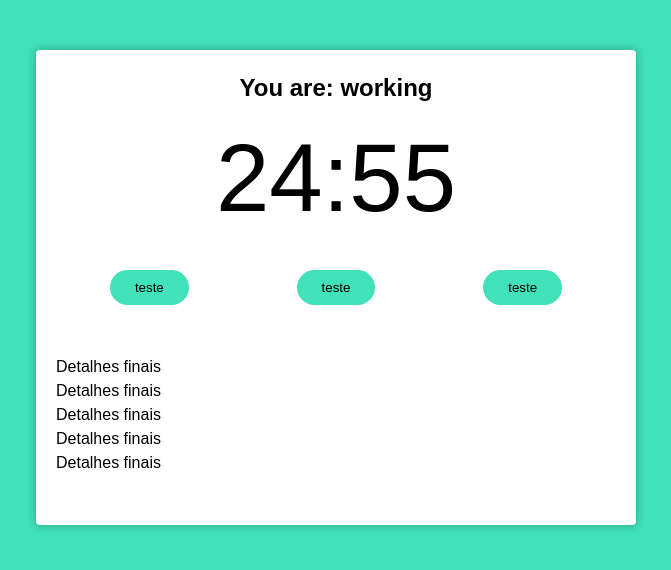
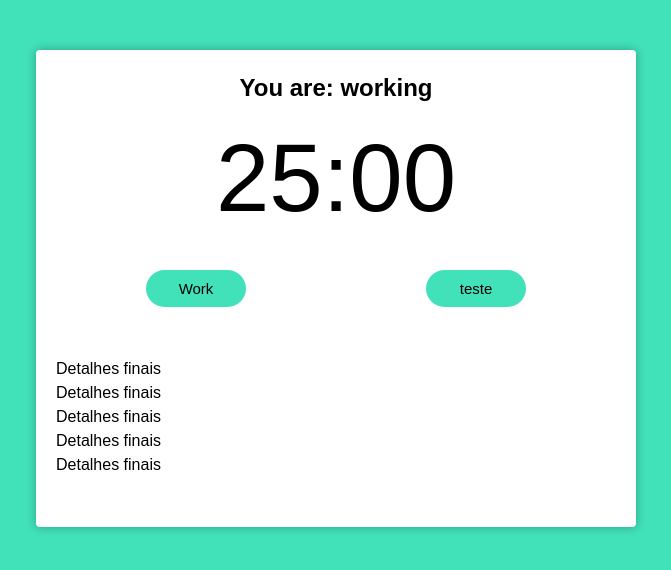
Before and after one commit to almerindopaixao/pomodoro-react, a React (Create React App) app: page / in a window 1280 px wide. Shown: the top 570 px of the page, without its empty margins (304-975 px from the left). Built offline with nearby package versions, Linux system fonts and the light colour scheme.

Commit message:
Update button working

```diff
--- a/src/components/Button/styles.css
+++ b/src/components/Button/styles.css
@@ -7,17 +7,13 @@
   border-radius: 20px;
   transition: background-color 300ms ease-in-out;
   margin: 20px auto;
+  min-width: 100px;
+  font-size: 15px;
 }
 
 .working .pomodoro-button {
   background: #EF5D50;
-  cursor: pointer;
-  border: none;
-  padding: 10px 25px;
   color: #fff;
-  border-radius: 20px;
-  transition: background-color 300ms ease-in-out;
-  margin: 20px auto;
 }
 
 .pomodoro-button:hover {
--- a/src/components/PomodoroTimer/index.tsx
+++ b/src/components/PomodoroTimer/index.tsx
@@ -1,4 +1,4 @@
-import React, { useState } from 'react';
+import React, { useEffect, useState } from 'react';
 import useInterval from '../../hooks/user-interval';
 import Button from '../Button';
 import Timer from '../Timer';
@@ -14,10 +14,24 @@
 
 export default function PomodoroTimer({ pomodoroTime }: Props): JSX.Element {
   const [mainTime, setMainTime] = useState<number>(pomodoroTime);
+  const [timeCounting, setTimeCounting] = useState<boolean>(false);
+  const [working, setWorking] = useState<boolean>(false);
 
-  useInterval(() => {
-    setMainTime(mainTime - 1);
-  }, 1000);
+  useEffect(() => {
+    if (working) document.body.classList.add('working');
+  }, [working]);
+
+  useInterval(
+    () => {
+      setMainTime(mainTime - 1);
+    },
+    timeCounting ? 1000 : null,
+  );
+
+  const configureWork = () => {
+    setTimeCounting(true);
+    setWorking(true);
+  };
 
   return (
     <div className="pomodoro">
@@ -27,8 +41,8 @@
       <div className="controls">
         <Button
           className="pomodoro-button"
-          text="teste"
-          onClick={() => console.log(1)}
+          text="Work"
+          onClick={() => configureWork()}
         />
 
         <Button
@@ -37,11 +51,13 @@
           onClick={() => console.log(1)}
         />
 
-        <Button
-          className="pomodoro-button"
-          text="teste"
-          onClick={() => console.log(1)}
-        />
+        {working && (
+          <Button
+            className="pomodoro-button"
+            text={timeCounting ? 'Pause' : 'Play'}
+            onClick={() => setTimeCounting(!timeCounting)}
+          />
+        )}
       </div>
 
       <div className="details">
```
